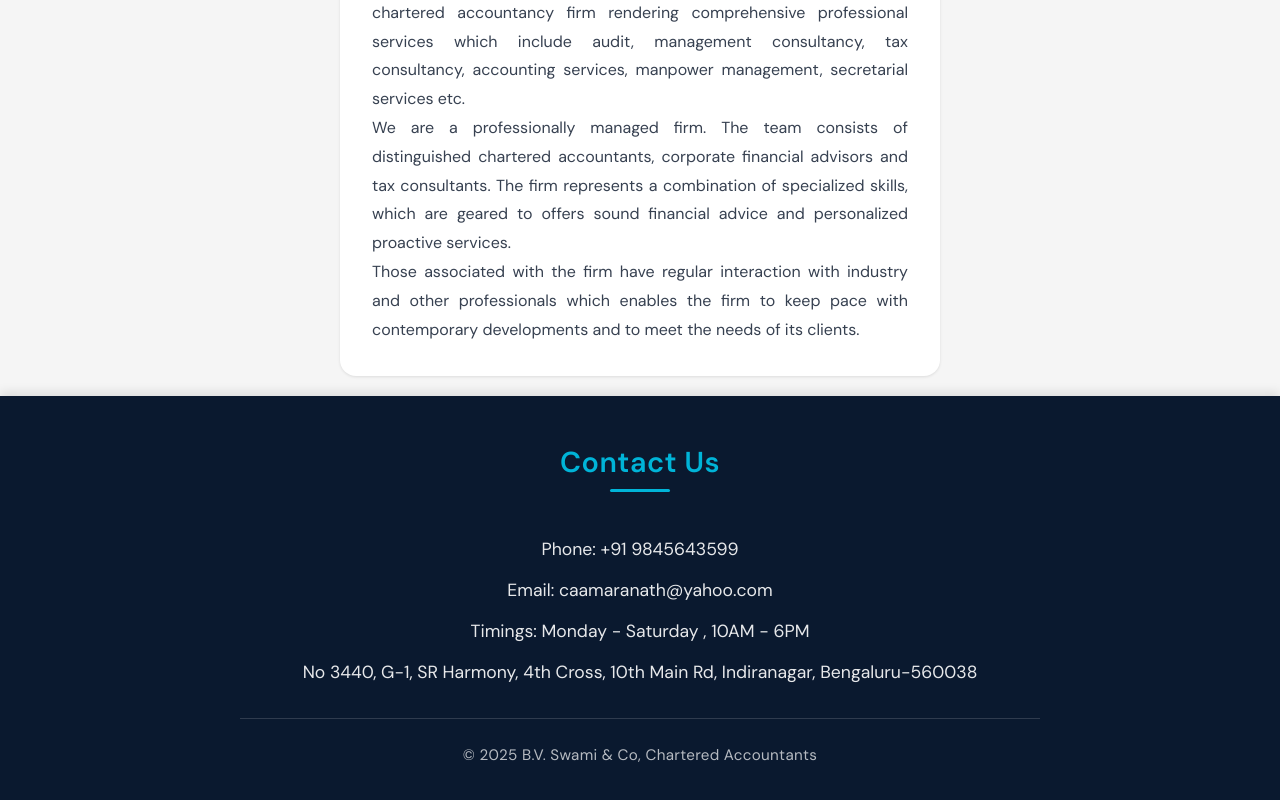
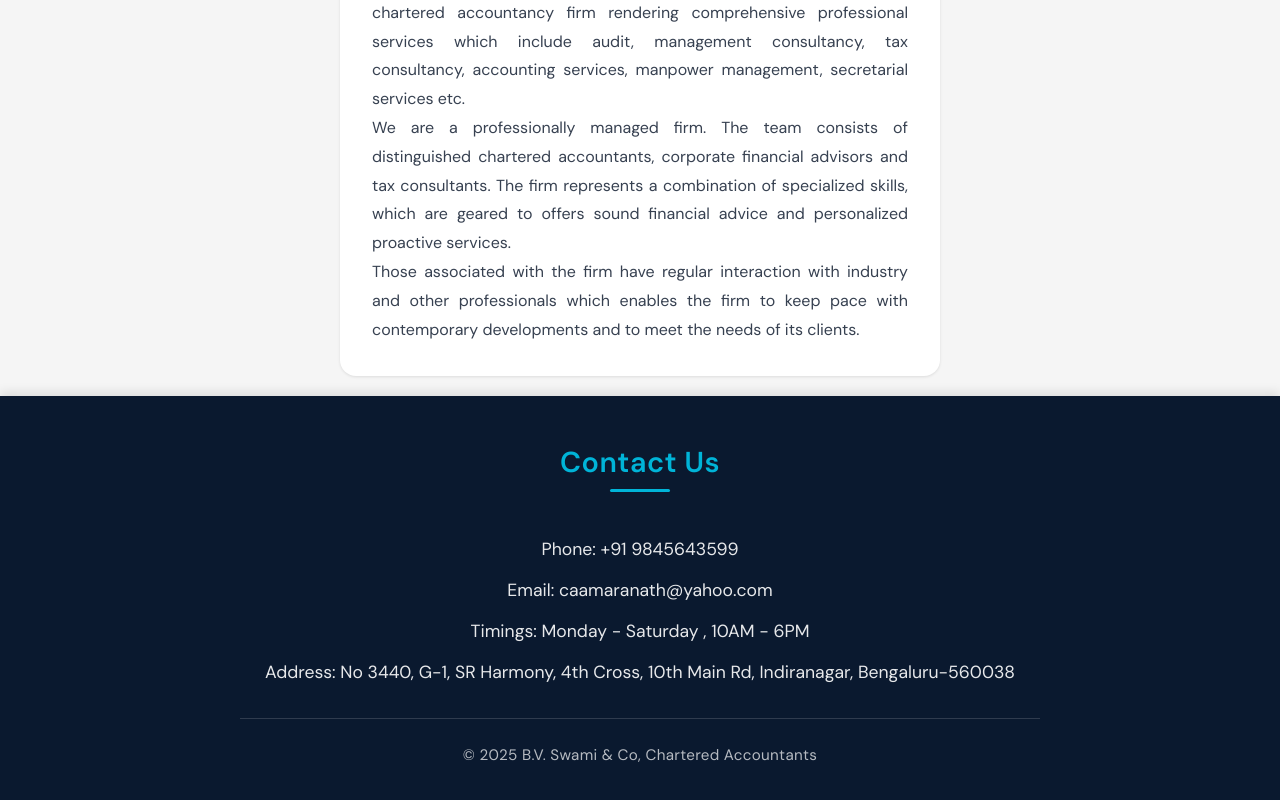
Before and after one commit to copiates/cope, a React (Create React App) app: page / in a window 1280 px wide. Shown: the part 360-1160 px from the top of the page. Built offline with nearby package versions, Linux system fonts and the light colour scheme.

Commit message:
done frfr

```diff
--- a/src/containers/footer/Footer.jsx
+++ b/src/containers/footer/Footer.jsx
@@ -10,7 +10,7 @@
             <p>Phone: +91 9845643599</p>
             <p>Email: caamaranath@yahoo.com</p>
             <p>Timings: Monday - Saturday , 10AM - 6PM</p>
-            <p>No 3440, G-1, SR Harmony, 4th Cross, 10th Main Rd, Indiranagar, Bengaluru-560038</p>
+            <p>Address: No 3440, G-1, SR Harmony, 4th Cross, 10th Main Rd, Indiranagar, Bengaluru-560038</p>
           </div>
       </div>
       <div className="footer-copyright">
```
